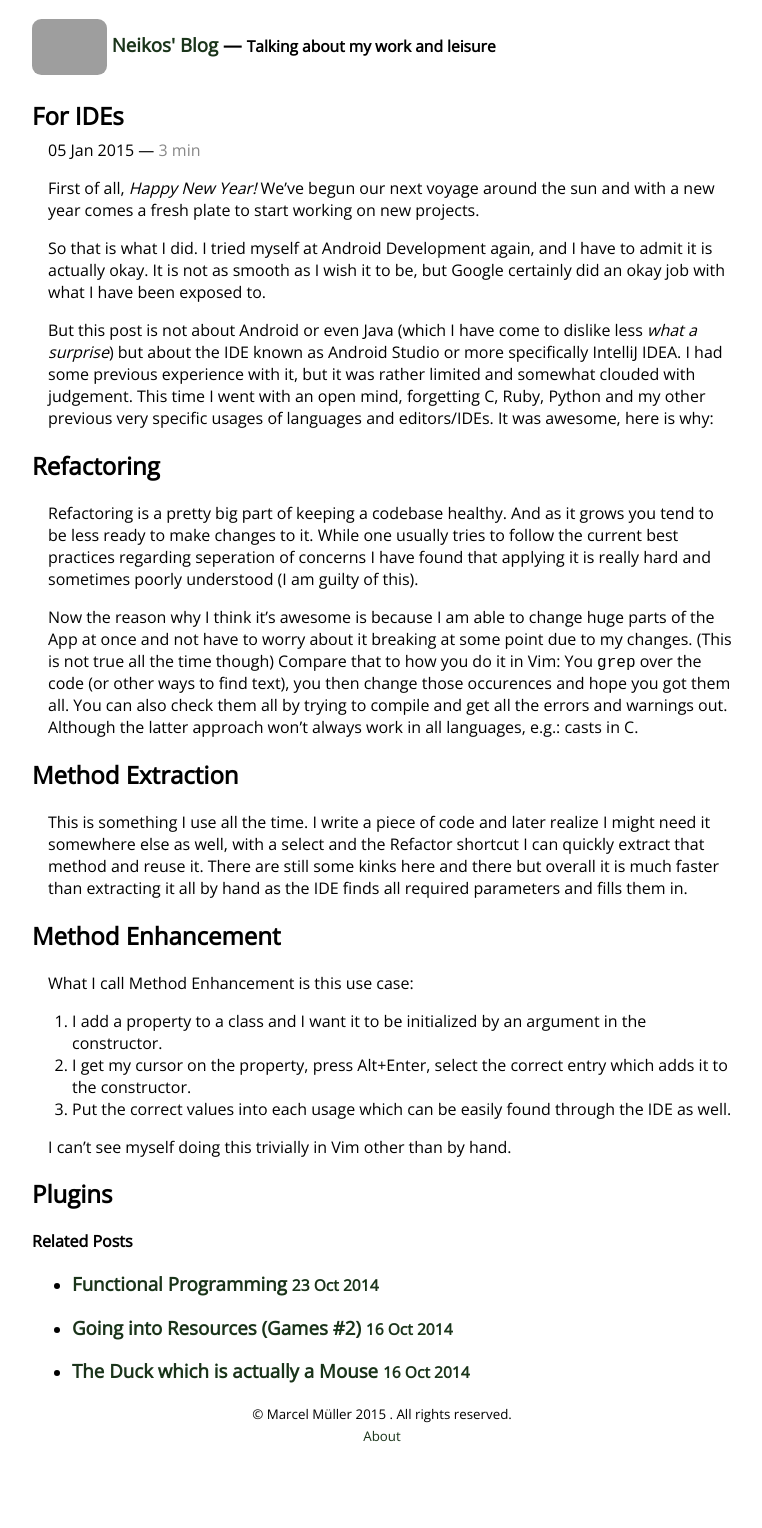
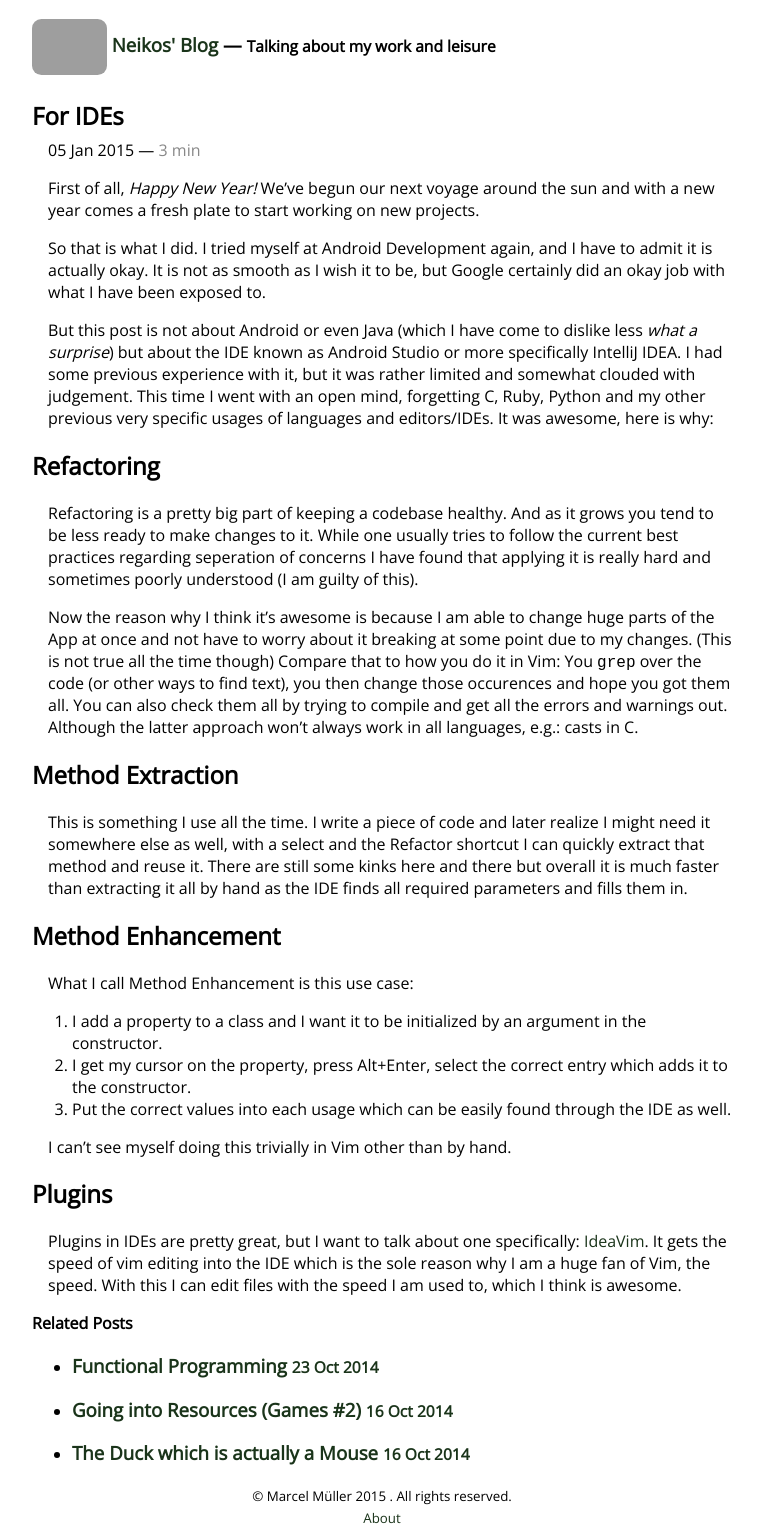
Before and after one commit to TheNeikos/TheNeikos.github.io, a Jekyll site: the page built from _posts/2015-01-05-for-ides.md, in a window 1280 px wide. Shown: the whole page, without its empty margins (258-1020 px from the left). Built offline with Jekyll 4.4.1, drawn with Linux system fonts in a browser that asks for light colours; Markdown is read by kramdown in place of the engine named in the settings; before the commit the page ends 1446 px from its top, so only the background shows below that; grey boxes are pictures that could not be loaded.

Commit message:
Update 2015-01-05-for-ides.md

```diff
--- a/_posts/2015-01-05-for-ides.md
+++ b/_posts/2015-01-05-for-ides.md
@@ -44,3 +44,5 @@ What I call Method Enhancement is this use case:
 I can't see myself doing this trivially in Vim other than by hand.
 
 ## Plugins
+
+Plugins in IDEs are pretty great, but I want to talk about one specifically: [IdeaVim](https://plugins.jetbrains.com/plugin/164). It gets the speed of vim editing into the IDE which is the sole reason why I am a huge fan of Vim, the speed. With this I can edit files with the speed I am used to, which I think is awesome.
```
